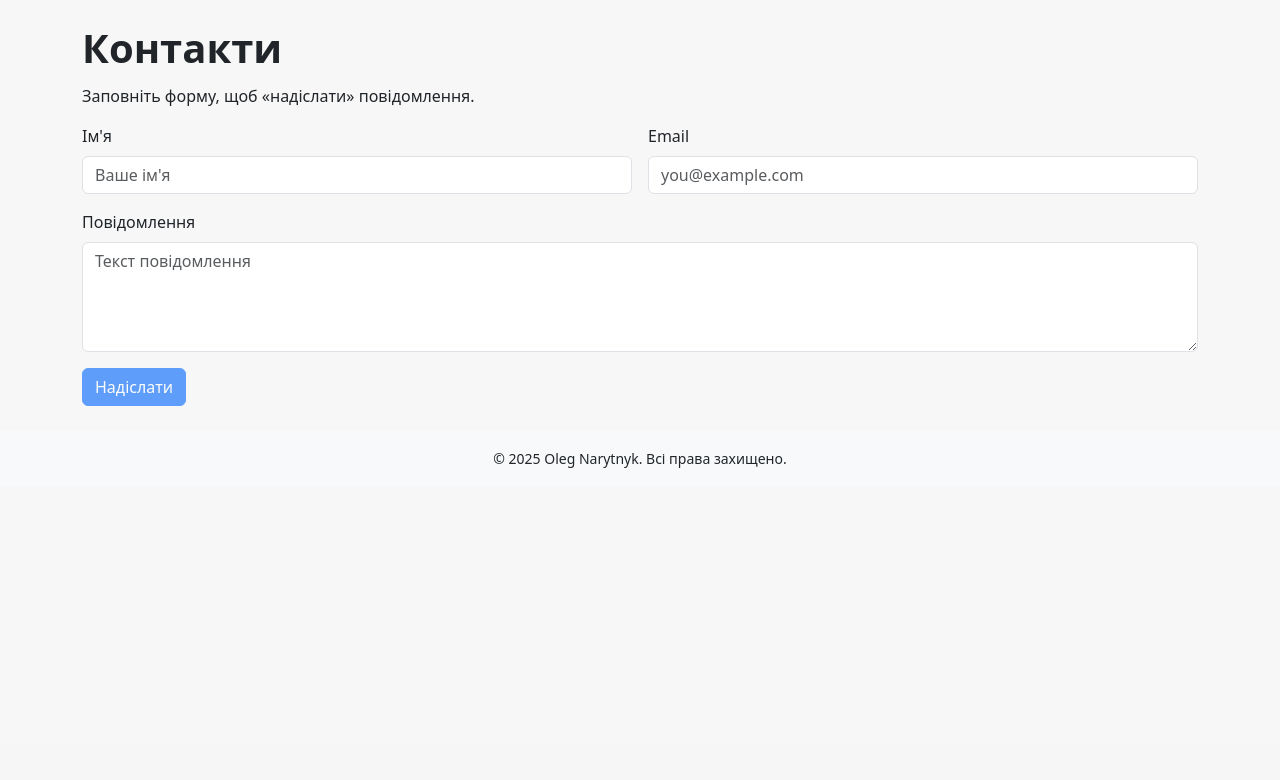
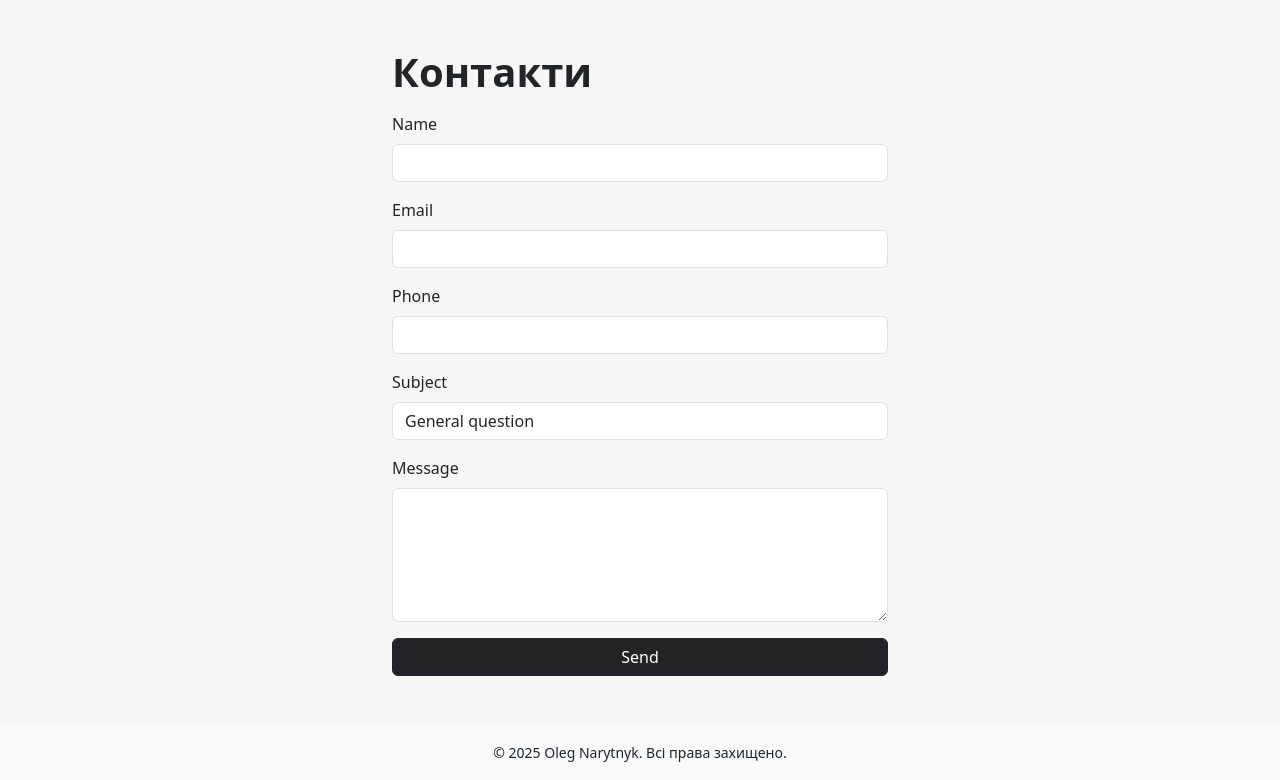
Before and after one commit to OlegNarytnyk/flask-app-lab, a Flask app: page /contacts in a window 1280 px wide. Shown: the part 56-836 px from the top of the page. Before the commit the page ends 524 px from the top, so only its background shows below. Run offline with Flask 3, Linux system fonts and the light colour scheme; some libraries are stand-ins or nearby versions.

Commit message:
Lab5. Task_1

```diff
--- a/app/__init__.py
+++ b/app/__init__.py
@@ -3,9 +3,11 @@ from flask import Flask
 app = Flask(__name__)
 app.config["SECRET_KEY"] = "dev-secret-key"
 
+import os
 from . import views
 from .users import users_bp
 from .products import products_bp
 
+app.config["SECRET_KEY"] = os.environ.get("SECRET_KEY", "dev-secret-key-change-me")
 app.register_blueprint(users_bp, url_prefix="/users")
 app.register_blueprint(products_bp, url_prefix="/products")
--- /dev/null
+++ b/app/forms.py
@@ -0,0 +1,33 @@
+from flask_wtf import FlaskForm
+from wtforms import StringField, TextAreaField, SelectField, SubmitField
+from wtforms.validators import DataRequired, Length, Email, Regexp
+
+
+class ContactForm(FlaskForm):
+    name = StringField(
+        "Name",
+        validators=[DataRequired(), Length(min=4, max=10)]
+    )
+    email = StringField(
+        "Email",
+        validators=[DataRequired(), Email()]
+    )
+    phone = StringField(
+        "Phone",
+        validators=[DataRequired(), Regexp(r"^\+380\d{9}$", message="Формат: +380XXXXXXXXX")]
+    )
+    subject = SelectField(
+        "Subject",
+        choices=[
+            ("general", "General question"),
+            ("study", "Study / University"),
+            ("project", "Project"),
+            ("other", "Other"),
+        ],
+        validators=[DataRequired()]
+    )
+    message = TextAreaField(
+        "Message",
+        validators=[DataRequired(), Length(max=500)]
+    )
+    submit = SubmitField("Send")
--- a/app/templates/base.html
+++ b/app/templates/base.html
@@ -14,6 +14,18 @@
 <body>
 
     {% include 'partials/nav.html' %}
+{% with messages = get_flashed_messages(with_categories=true) %}
+  {% if messages %}
+    <div class="container mt-3">
+      {% for category, msg in messages %}
+        <div class="alert alert-{{ category }} alert-dismissible fade show" role="alert">
+          {{ msg }}
+          <button type="button" class="btn-close" data-bs-dismiss="alert"></button>
+        </div>
+      {% endfor %}
+    </div>
+  {% endif %}
+{% endwith %}
 
     {% with messages = get_flashed_messages(with_categories=true) %}
   {% if messages %}
--- a/app/templates/contacts.html
+++ b/app/templates/contacts.html
@@ -1,26 +1,20 @@
 {% extends "base.html" %}
+{% from "macros/forms.html" import render_field %}
 
 {% block content %}
-<h1>Контакти</h1>
+<div class="container py-4" style="max-width: 520px;">
+  <h1 class="mb-3">Контакти</h1>
 
-<p>Заповніть форму, щоб «надіслати» повідомлення.</p>
+  <form method="post" novalidate>
+    {{ form.hidden_tag() }}
 
-<form class="row g-3" method="post">
-    <div class="col-md-6">
-        <label for="name" class="form-label">Ім'я</label>
-        <input type="text" class="form-control" id="name" placeholder="Ваше ім'я">
-    </div>
-    <div class="col-md-6">
-        <label for="email" class="form-label">Email</label>
-        <input type="email" class="form-control" id="email" placeholder="you@example.com">
-    </div>
-    <div class="col-12">
-        <label for="message" class="form-label">Повідомлення</label>
-        <textarea class="form-control" id="message" rows="4"
-                  placeholder="Текст повідомлення"></textarea>
-    </div>
-    <div class="col-12">
-        <button type="submit" class="btn btn-primary" disabled>Надіслати</button>
-    </div>
-</form>
+    {{ render_field(form.name) }}
+    {{ render_field(form.email) }}
+    {{ render_field(form.phone) }}
+    {{ render_field(form.subject) }}
+    {{ render_field(form.message, rows=5) }}
+
+    <button class="btn btn-dark w-100" type="submit">Send</button>
+  </form>
+</div>
 {% endblock %}
--- /dev/null
+++ b/app/templates/macros/forms.html
@@ -0,0 +1,19 @@
+{% macro render_field(field, class_="form-control", rows=None) %}
+  <div class="mb-3">
+    {{ field.label(class="form-label") }}
+
+    {% if rows %}
+      {{ field(class=class_, rows=rows) }}
+    {% else %}
+      {{ field(class=class_) }}
+    {% endif %}
+
+    {% if field.errors %}
+      <div class="text-danger small mt-1">
+        {% for err in field.errors %}
+          {{ err }}<br>
+        {% endfor %}
+      </div>
+    {% endif %}
+  </div>
+{% endmacro %}
--- a/app/views.py
+++ b/app/views.py
@@ -1,5 +1,6 @@
-# app/views.py
-from flask import render_template
+from flask import render_template, redirect, url_for, flash
+from app.forms import ContactForm
+from app.utils_logger import logger
 from . import app
 
 
@@ -13,6 +14,28 @@ def resume():
     return render_template("resume.html", page_title="Резюме")
 
 
-@app.route("/contacts")
+@app.route("/contacts", methods=["GET", "POST"])
 def contacts():
-    return render_template("contacts.html", page_title="Контакти")
+    form = ContactForm()
+
+    if form.validate_on_submit():
+        try:
+            logger.info(
+                "Contact form: name=%s email=%s phone=%s subject=%s message=%s",
+                form.name.data,
+                form.email.data,
+                form.phone.data,
+                form.subject.data,
+                form.message.data,
+            )
+            flash(f"Повідомлення відправлено і записано: {form.name.data} ({form.email.data})", "success")
+        except Exception:
+            flash("Помилка запису повідомлення у log-файл.", "danger")
+
+        return redirect(url_for("contacts"))
+
+    if form.is_submitted() and not form.validate():
+        flash("Форма містить помилки. Перевірте поля.", "warning")
+        return redirect(url_for("contacts"))
+
+    return render_template("contacts.html", page_title="Контакти", form=form)
--- a/requirements.txt
+++ b/requirements.txt
@@ -1,10 +1,15 @@
 blinker==1.9.0
 click==8.3.1
+dnspython==2.8.0
+email-validator==2.3.0
 Flask==3.1.2
+Flask-WTF==1.2.2
 gunicorn==23.0.0
+idna==3.11
 itsdangerous==2.2.0
 Jinja2==3.1.6
 MarkupSafe==3.0.3
 packaging==25.0
 python-dotenv==1.2.1
 Werkzeug==3.1.4
+WTForms==3.2.1
```
Also changed, not shown: app/utils_logger.py (added, +10 -0 lines).
